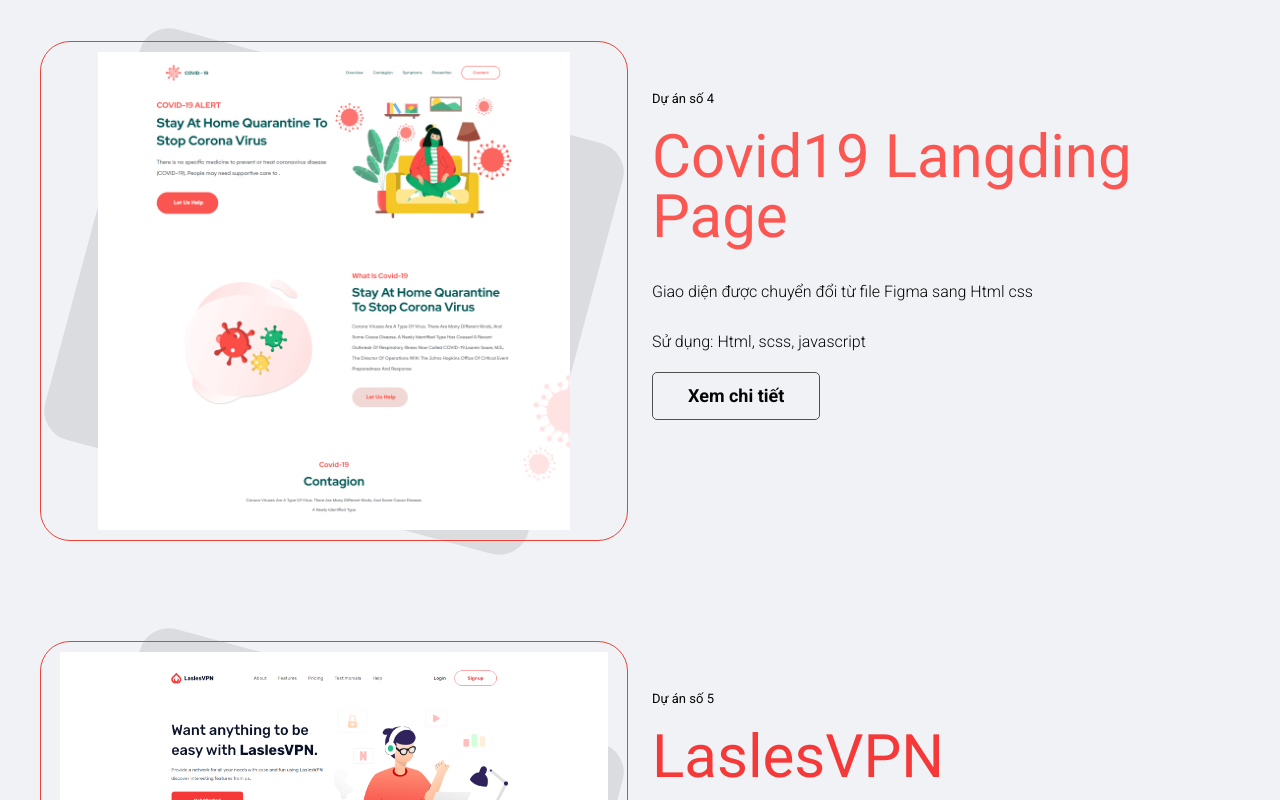
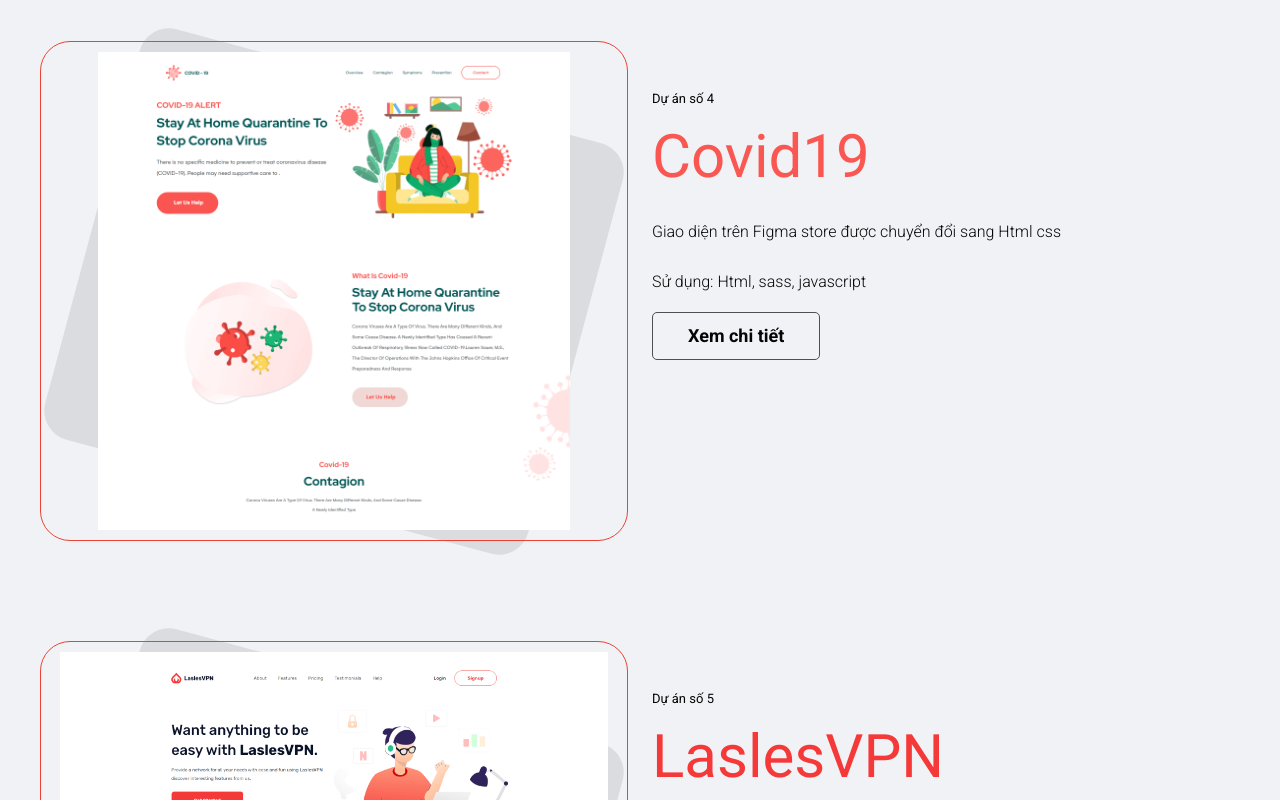
Before and after one commit to TMN2611/portfolio, a React (Create React App) app: page /project in a window 1280 px wide. Shown: the part 2100-2900 px from the top of the page. Built offline with nearby package versions, Linux system fonts and the light colour scheme.

Commit message:
Fix spell

```diff
--- a/src/screens/ProjectScreen.js
+++ b/src/screens/ProjectScreen.js
@@ -42,10 +42,10 @@ const dataProjects = [
   {
     id: 4,
     previewImgLink: '/images/previewImg4.png',
-    name: 'Covid19 Langding Page',
+    name: 'Covid19 ',
     introduction: 'Giao diện trên trang figma store langding page miễn phí',
-    description: 'Giao diện được chuyển đổi từ file Figma sang Html css',
-    technologiesUsed: 'Html, scss, javascript',
+    description: 'Giao diện trên Figma store được chuyển đổi  sang Html css',
+    technologiesUsed: 'Html, sass, javascript',
     projectColor: '#FA5652',
     detailProjectLink: 'https://tmn2611.github.io/Covid19/',
   },
@@ -54,8 +54,8 @@ const dataProjects = [
     previewImgLink: '/images/previewImg5.png',
     name: 'LaslesVPN',
     introduction: 'Giao diện trên trang figma store langding page miễn phí',
-    description: 'Giao diện được chuyển đổi từ file Figma sang Html css',
-    technologiesUsed: 'Html, scss, javascript',
+    description: 'Giao diện trên Figma store  được chuyển đổi  sang Html css',
+    technologiesUsed: 'Html, sass, javascript',
     projectColor: '#F53838',
     detailProjectLink: 'https://tmn2611.github.io/LaslesVPN/',
   },
```
